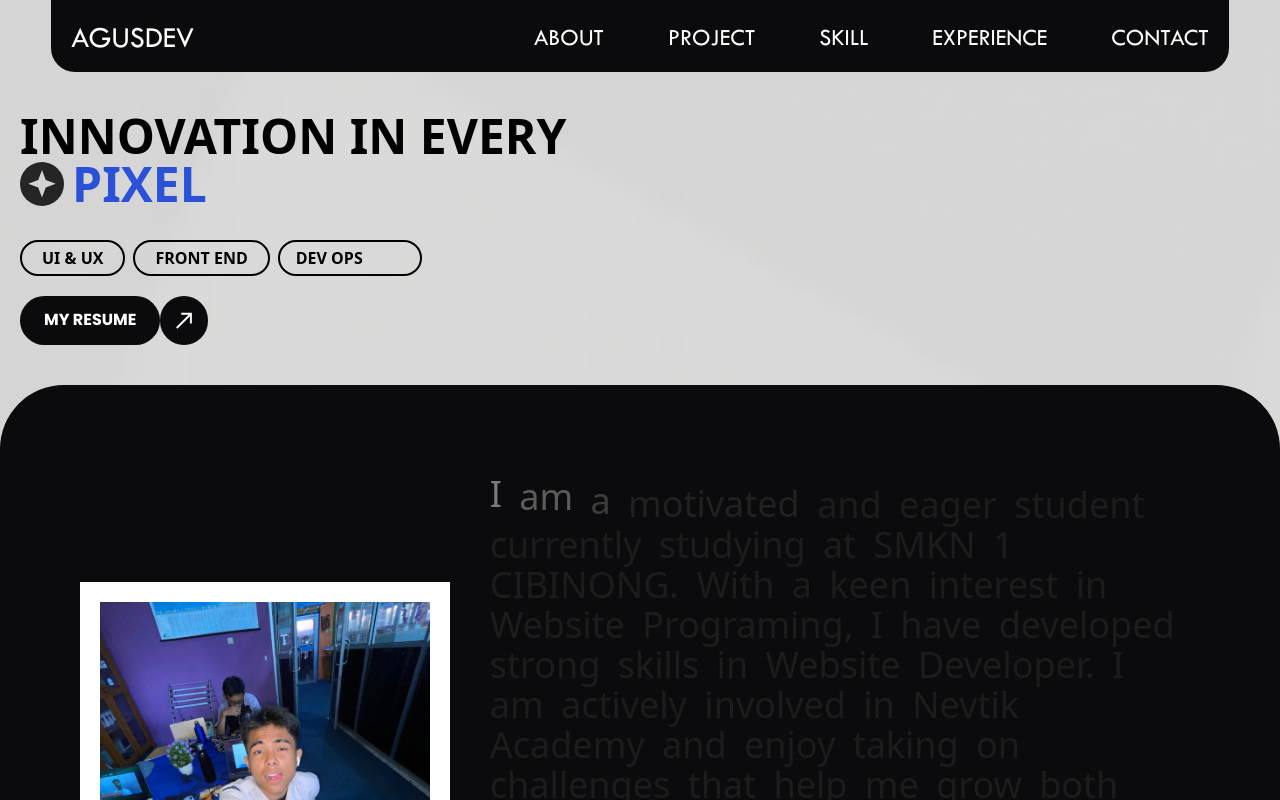
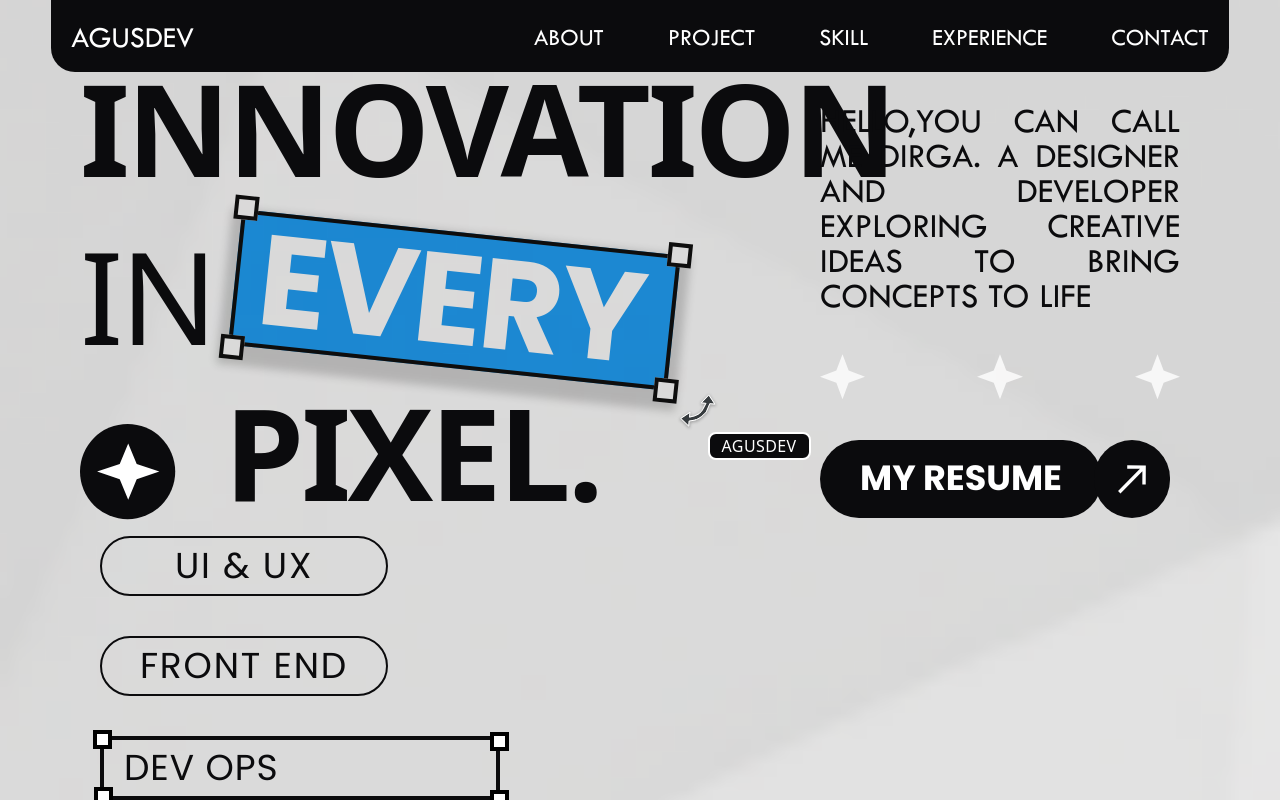
Before and after one commit to SkyzofrnDev/Portofolio-Dirga, a React (Vite) app: page / in a window 1280 px wide. Shown: the top 800 px of the page. Built offline with nearby package versions, Linux system fonts and the light colour scheme; a web font is replaced by a local one.

Commit message:
responsive

```diff
--- a/src/layout/Herosection/Heroresponsive.jsx
+++ b/src/layout/Herosection/Heroresponsive.jsx
@@ -6,7 +6,8 @@ const Heroresponsive = () => {
   return (
     <div className="mt-28 mx-5">
       <div className="text-5xl font-bold mb-8 ">
-        <p>INNOVATION IN EVERY</p>
+        <p>INNOVATION </p>
+        <p>IN EVERY</p>
         <div className="flex items-center gap-2 ">
           <img
             src="./bintang.svg"
@@ -32,6 +33,8 @@ const Heroresponsive = () => {
         <a
           href="https://www.linkedin.com/in/dirga-hardeka-agustiantara-7421832b8/"
           className="flex"
+          target="_blank"
+
         >
           <div className="w-fit flex items-center justify-center rounded-full px-6 py-2 bg-[#0b0b0d]">
             <p className="poppins text-white font-bold">MY RESUME</p>
--- a/src/pages/Portfolio/Portfolio.jsx
+++ b/src/pages/Portfolio/Portfolio.jsx
@@ -1,4 +1,4 @@
-import React, { useEffect } from "react";
+import React, { useEffect, useState } from "react";
 import Lenis from "@studio-freight/lenis";
 import gsap from "gsap";
 import ScrollTrigger from "gsap/ScrollTrigger";
@@ -18,6 +18,19 @@ import {
 gsap.registerPlugin(ScrollTrigger);
 
 const Portfolio = () => {
+  const [isDesktop, setIsDesktop] = useState(false);
+
+  useEffect(() => {
+    // Check screen size
+    const checkScreenSize = () => {
+      setIsDesktop(window.innerWidth >= 900); // Tailwind 'md' = 768px
+    };
+
+    checkScreenSize();
+    window.addEventListener("resize", checkScreenSize);
+    return () => window.removeEventListener("resize", checkScreenSize);
+  }, []);
+
   useEffect(() => {
     const lenis = new Lenis({
       duration: 1.6,
@@ -32,7 +45,6 @@ const Portfolio = () => {
     };
     requestAnimationFrame(raf);
 
-    // Sink Lenis scroll into ScrollTrigger
     ScrollTrigger.scrollerProxy(document.body, {
       scrollTop(value) {
         return arguments.length ? lenis.scrollTo(value) : window.scrollY;
@@ -48,7 +60,6 @@ const Portfolio = () => {
       pinType: document.body.style.transform ? "transform" : "fixed",
     });
 
-    // Update ScrollTrigger on scroll
     lenis.on("scroll", ScrollTrigger.update);
     ScrollTrigger.refresh();
 
@@ -69,13 +80,11 @@ const Portfolio = () => {
       <FollowingCursor />
       <div className="bg-[url('/Background.png')] bg-cover">
         <Navbar onScrollTo={handleScroll} />
-        {/* <Herosection /> */}
-        <HeroResponsive/>
+        {isDesktop ? <Herosection /> : <HeroResponsive />}
         <div id="ABOUT" className="scroll-mt-36">
           <About />
         </div>
         <div className="bg-[#0b0b0d]">
-
           <JobTitle />
           <div id="PROJECT">
             <MyProject2 />
```
Lines whose indentation alone changed are shown as unchanged.
